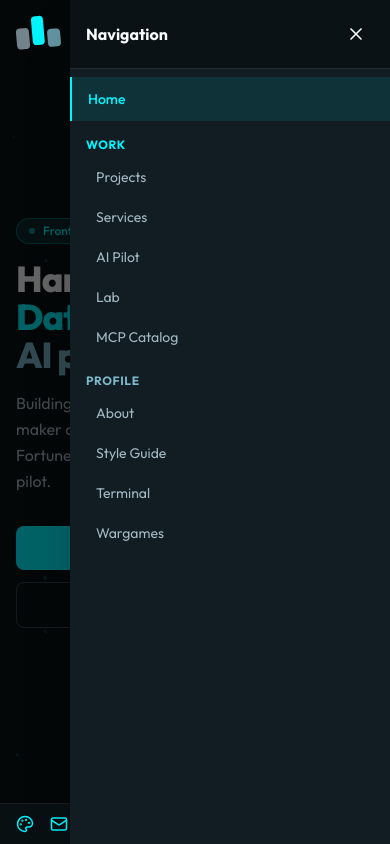
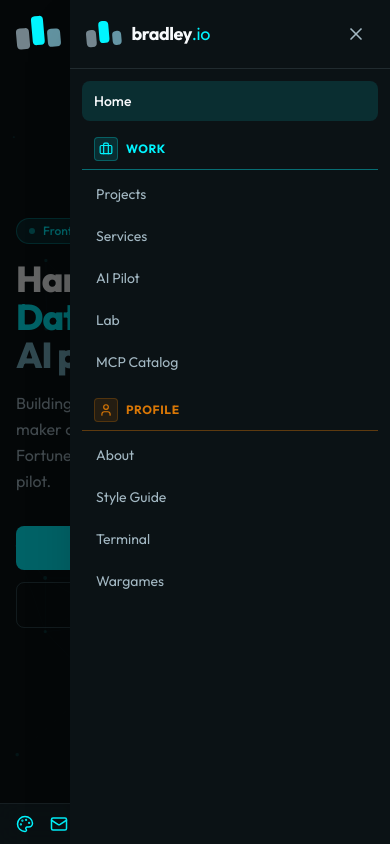
Before and after one commit to isenbek/bradley.io, a Next.js app: page / in a window 390 px wide. Both pictures are taken after a click on the button 352 px from the left and 31 px from the top of the page. Shown: the top 844 px of the page. Built offline with nearby package versions, Linux system fonts and the light colour scheme.

Commit message:
deploy: 2026-02-25 00:00:17

```diff
--- a/components/layout/Navigation.tsx
+++ b/components/layout/Navigation.tsx
@@ -5,18 +5,16 @@
 import { useState, useEffect } from "react"
 import Image from "next/image"
 import { X } from "lucide-react"
+import { Briefcase, User } from "lucide-react"
 import { ForgeIcon } from "@/components/ui/ForgeIcon"
 import { clsx } from "clsx"
 import { AnimatePresence, motion } from "framer-motion"
 
-const groupColors: Record<string, string> = {
-  Work: "var(--brand-primary)",
-  Profile: "var(--brand-secondary)",
-}
-
 const navGroups = [
   {
     label: "Work",
+    color: "var(--brand-primary)",
+    icon: Briefcase,
     items: [
       { href: "/projects", label: "Projects" },
       { href: "/services", label: "Services" },
@@ -27,6 +25,8 @@
   },
   {
     label: "Profile",
+    color: "var(--brand-warning)",
+    icon: User,
     items: [
       { href: "/about", label: "About" },
       { href: "/style-guide", label: "Style Guide" },
@@ -86,61 +86,109 @@
             onClick={onClose}
           />
           <motion.div
-            className="fixed top-0 right-0 bottom-0 w-80 max-w-[85vw] bg-sf-dark-alt z-50 lg:hidden shadow-2xl overflow-y-auto"
+            className="fixed top-0 right-0 bottom-0 w-80 max-w-[85vw] bg-sf-dark z-50 lg:hidden shadow-2xl overflow-y-auto"
             initial={{ x: "100%" }}
             animate={{ x: 0 }}
             exit={{ x: "100%" }}
             transition={{ type: "spring", damping: 25, stiffness: 200 }}
           >
-            <div className="flex items-center justify-between p-4 border-b border-sf-steel/15 bg-sf-dark">
-              <span className="font-display font-bold text-sf-white">Navigation</span>
+            {/* Header with brand */}
+            <div className="flex items-center justify-between p-4 border-b border-sf-steel/15">
+              <Link href="/" onClick={onClose} className="flex items-center gap-2.5">
+                <ForgeIcon size={28} />
+                <span className="text-lg font-bold tracking-tight text-sf-white">
+                  bradley<span style={{ color: "var(--brand-primary)" }} className="font-normal">.io</span>
+                </span>
+              </Link>
               <button
                 onClick={onClose}
                 className="p-2 hover:bg-sf-white/10 rounded-lg transition-colors"
                 aria-label="Close menu"
               >
-                <X className="w-5 h-5 text-sf-white" />
+                <X className="w-5 h-5 text-sf-steel" />
               </button>
             </div>
-            <div className="py-2">
-              {/* Home link */}
+
+            <div className="p-3 space-y-4">
+              {/* Home */}
               <Link
                 href="/"
                 onClick={onClose}
                 className={clsx(
-                  "block px-4 py-3 text-sm transition-colors border-l-2",
+                  "block px-3 py-2.5 rounded-lg text-sm font-medium transition-colors",
                   pathname === "/"
-                    ? "border-sf-orange text-sf-orange bg-sf-orange/10 font-medium"
-                    : "border-transparent text-sf-steel hover:text-sf-white hover:bg-sf-white/5"
+                    ? "text-sf-white"
+                    : "text-sf-steel hover:text-sf-white hover:bg-sf-white/5"
                 )}
+                style={
+                  pathname === "/"
+                    ? { background: "color-mix(in srgb, var(--brand-primary) 12%, transparent)" }
+                    : undefined
+                }
               >
                 Home
               </Link>
-              {navGroups.map((group) => (
+
+              {/* Groups */}
+              {navGroups.map((group) => {
+                const Icon = group.icon
+                return (
                   <div key={group.label}>
+                    {/* Group header */}
                     <div
-                    className="px-4 pt-4 pb-1 text-xs font-bold uppercase tracking-wider"
-                    style={{ color: groupColors[group.label] }}
+                      className="flex items-center gap-2 px-3 pb-2 mb-1 border-b"
+                      style={{ borderColor: `color-mix(in srgb, ${group.color} 40%, transparent)` }}
+                    >
+                      <div
+                        className="flex items-center justify-center w-6 h-6 rounded"
+                        style={{
+                          background: `color-mix(in srgb, ${group.color} 12%, transparent)`,
+                          border: `1px solid color-mix(in srgb, ${group.color} 25%, transparent)`,
+                        }}
+                      >
+                        <Icon className="w-3.5 h-3.5" style={{ color: group.color }} />
+                      </div>
+                      <span
+                        className="text-xs font-bold uppercase tracking-wider"
+                        style={{ color: group.color }}
                       >
                         {group.label}
+                      </span>
                     </div>
-                  {group.items.map((item) => (
+
+                    {/* Group items */}
+                    <div className="space-y-0.5">
+                      {group.items.map((item) => {
+                        const isActive = pathname === item.href
+                        return (
                           <Link
                             key={item.href}
                             href={item.href}
                             onClick={onClose}
                             className={clsx(
-                        "block px-6 py-2.5 text-sm transition-colors border-l-2",
-                        pathname === item.href
-                          ? "bg-sf-orange/10 border-sf-orange text-sf-orange font-medium"
+                              "block px-3 py-2.5 rounded-lg text-sm transition-colors border-l-2",
+                              isActive
+                                ? "font-medium text-sf-white"
                                 : "border-transparent text-sf-steel hover:text-sf-white hover:bg-sf-white/5"
                             )}
+                            style={
+                              isActive
+                                ? {
+                                    borderColor: group.color,
+                                    color: group.color,
+                                    background: `color-mix(in srgb, ${group.color} 10%, transparent)`,
+                                  }
+                                : undefined
+                            }
                           >
                             {item.label}
                           </Link>
-                  ))}
+                        )
+                      })}
                     </div>
-              ))}
+                  </div>
+                )
+              })}
             </div>
           </motion.div>
         </>
--- a/lib/build-info.json
+++ b/lib/build-info.json
@@ -1,9 +1,9 @@
 {
-  "version": "v1.0.8",
-  "commitHash": "35bdd2a",
-  "commitHashFull": "35bdd2a2fb1def08c81f340d7a68082b16156b12",
-  "commitDate": "Feb 24, 2026 23:38:59",
-  "commitDateISO": "2026-02-25T04:38:59.000Z",
+  "version": "v1.0.9",
+  "commitHash": "1debd27",
+  "commitHashFull": "1debd27f65d31bec4a3d0ae23e9fb9c9b3a1b392",
+  "commitDate": "Feb 24, 2026 23:48:56",
+  "commitDateISO": "2026-02-25T04:48:56.000Z",
   "branch": "main",
-  "buildTime": "2026-02-25T04:38:59.973Z"
+  "buildTime": "2026-02-25T04:58:26.426Z"
 }
```
Lines whose indentation alone changed are shown as unchanged.
